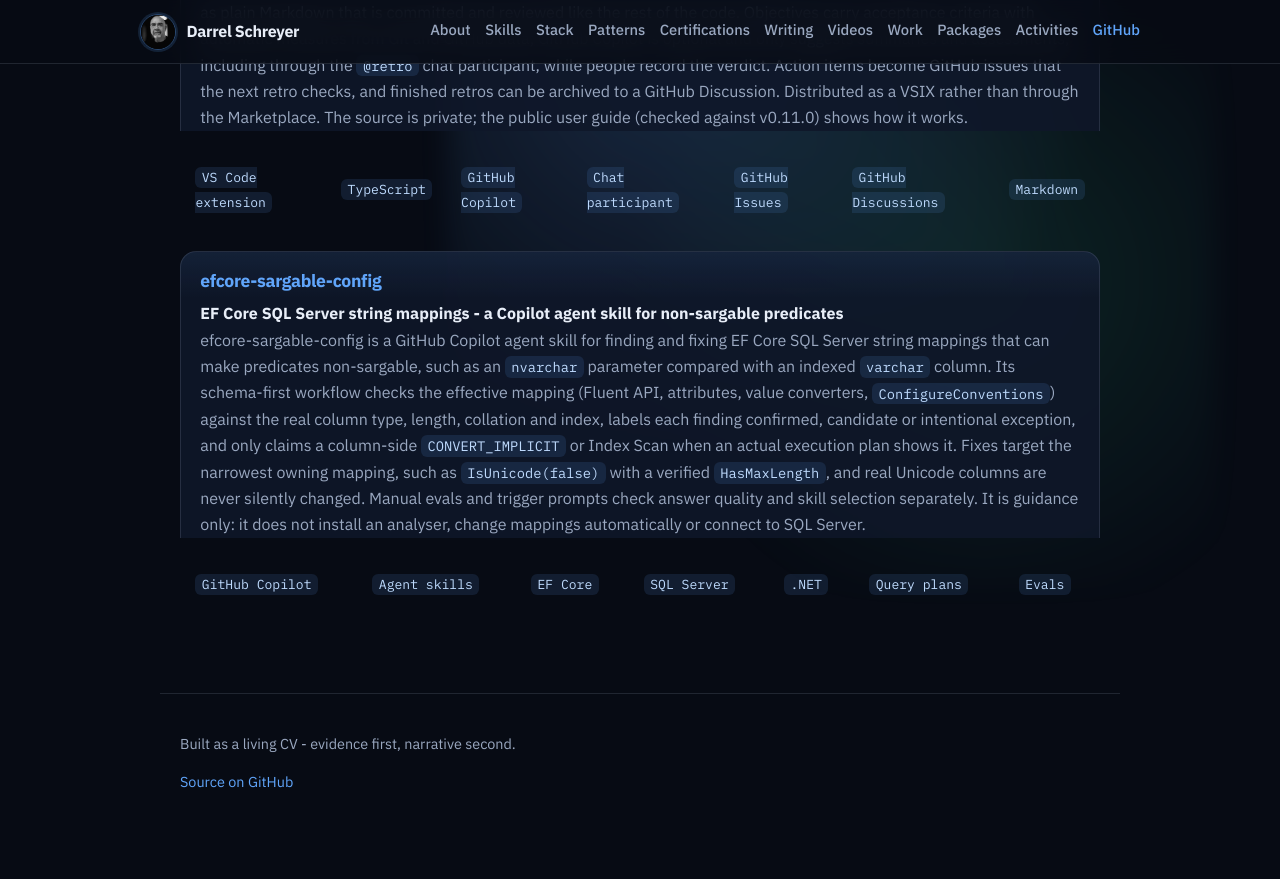
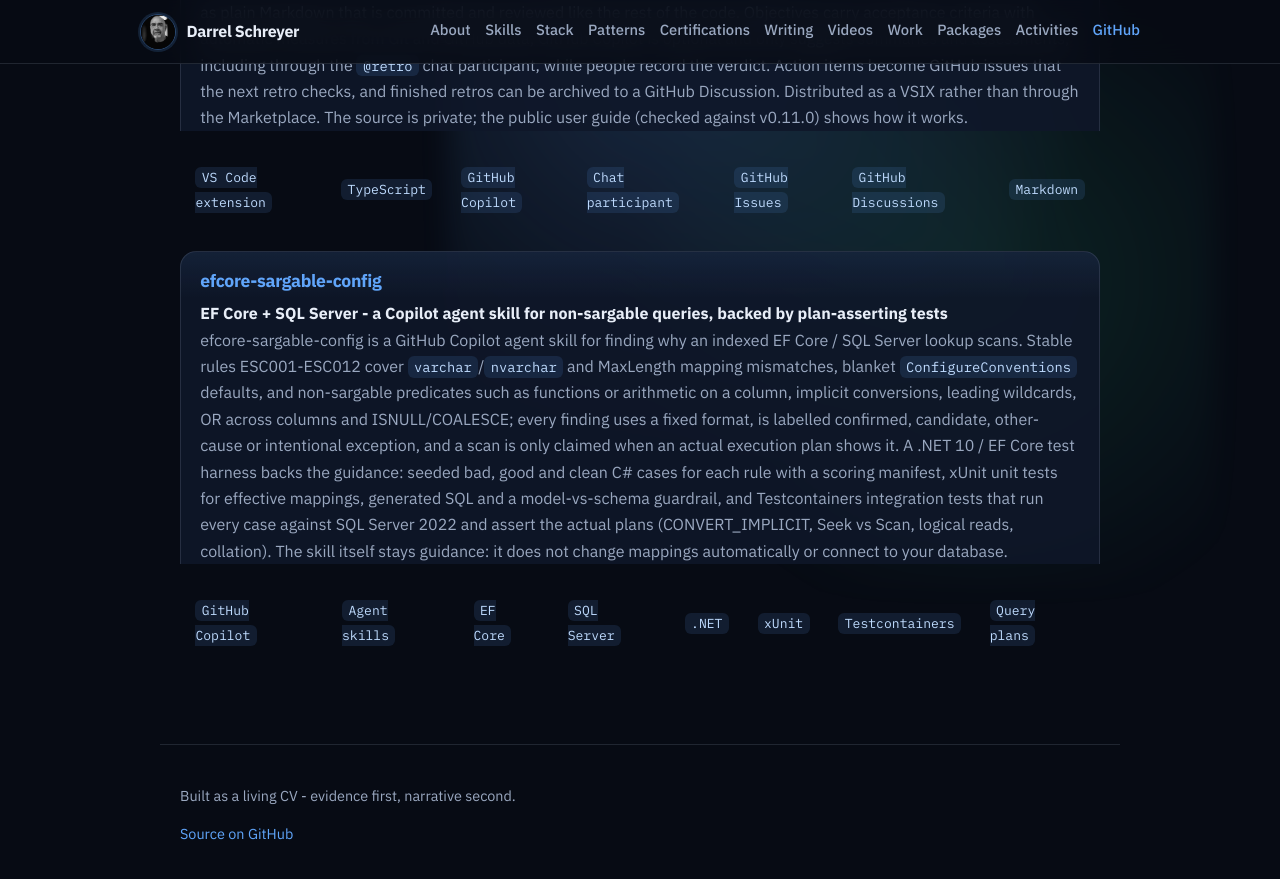
Before and after one commit to nabs-darrel-schreyer/aboutme, a Jekyll site: the page built from skills/copilot.md, in a window 1280 px wide and 900 px high, scrolled down 682 px. Shown: the top 879 px of the window. Built offline with Jekyll 4.4.1, drawn with Linux system fonts in a browser that asks for light colours; before the commit the page ends 1531 px from its top, so only the background shows below that.

Commit message:
Skills: add SQL and databases page; update efcore-sargable-config entry for rules and test harness; add Testcontainers to Stack

```diff
--- a/skills/copilot.md
+++ b/skills/copilot.md
@@ -26,8 +26,8 @@ A VS Code extension I designed and built in TypeScript that runs agile retrospec
 
 ### [efcore-sargable-config](https://github.com/nabs-darrel-schreyer/efcore-sargable-config)
 
-**EF Core SQL Server string mappings - a Copilot agent skill for non-sargable predicates**
+**EF Core + SQL Server - a Copilot agent skill for non-sargable queries, backed by plan-asserting tests**
 
-efcore-sargable-config is a GitHub Copilot agent skill for finding and fixing EF Core SQL Server string mappings that can make predicates non-sargable, such as an `nvarchar` parameter compared with an indexed `varchar` column. Its schema-first workflow checks the effective mapping (Fluent API, attributes, value converters, `ConfigureConventions`) against the real column type, length, collation and index, labels each finding confirmed, candidate or intentional exception, and only claims a column-side `CONVERT_IMPLICIT` or Index Scan when an actual execution plan shows it. Fixes target the narrowest owning mapping, such as `IsUnicode(false)` with a verified `HasMaxLength`, and real Unicode columns are never silently changed. Manual evals and trigger prompts check answer quality and skill selection separately. It is guidance only: it does not install an analyser, change mappings automatically or connect to SQL Server.
+efcore-sargable-config is a GitHub Copilot agent skill for finding why an indexed EF Core / SQL Server lookup scans. Stable rules ESC001-ESC012 cover `varchar`/`nvarchar` and MaxLength mapping mismatches, blanket `ConfigureConventions` defaults, and non-sargable predicates such as functions or arithmetic on a column, implicit conversions, leading wildcards, OR across columns and ISNULL/COALESCE; every finding uses a fixed format, is labelled confirmed, candidate, other-cause or intentional exception, and a scan is only claimed when an actual execution plan shows it. A .NET 10 / EF Core test harness backs the guidance: seeded bad, good and clean C# cases for each rule with a scoring manifest, xUnit unit tests for effective mappings, generated SQL and a model-vs-schema guardrail, and Testcontainers integration tests that run every case against SQL Server 2022 and assert the actual plans (CONVERT_IMPLICIT, Seek vs Scan, logical reads, collation). The skill itself stays guidance: it does not change mappings automatically or connect to your database.
 
-`GitHub Copilot` | `Agent skills` | `EF Core` | `SQL Server` | `.NET` | `Query plans` | `Evals`
+`GitHub Copilot` | `Agent skills` | `EF Core` | `SQL Server` | `.NET` | `xUnit` | `Testcontainers` | `Query plans`
```
Also changed, not shown: skills.md (+1 -0 lines), skills/dotnet.md (+3 -3 lines), skills/sql.md (added, +25 -0 lines), stack.md (+1 -0 lines).
